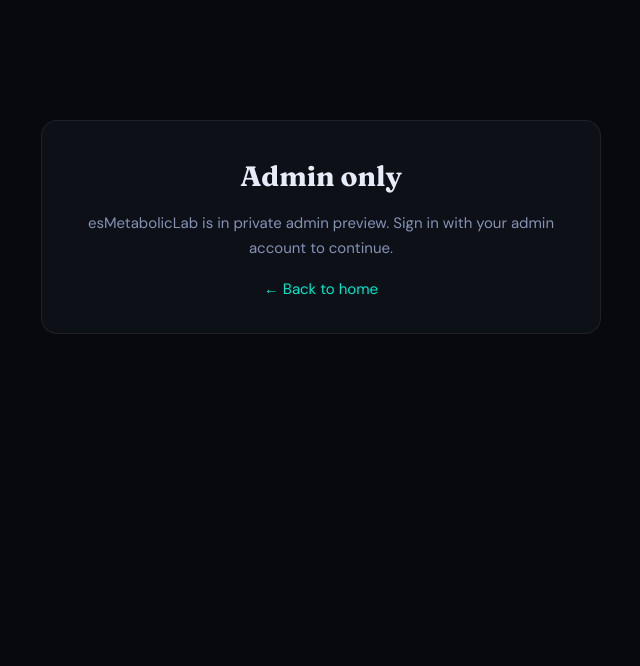
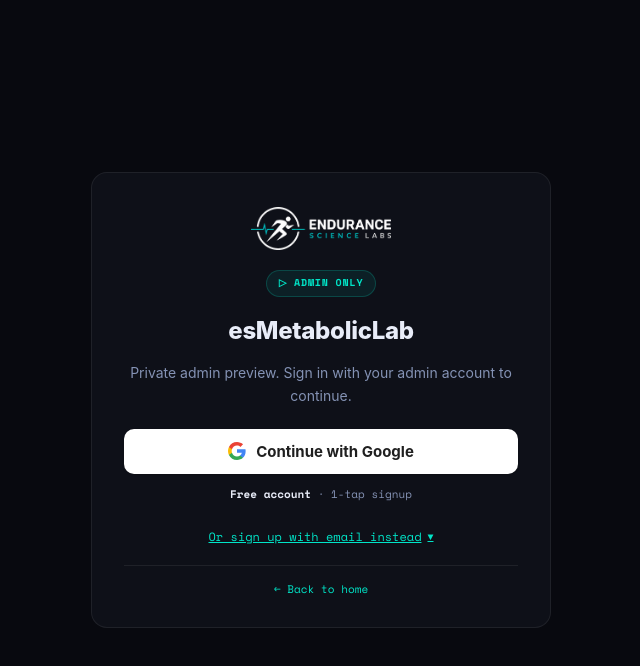
Before and after one commit to austenhughes1/endurancesciencelabs, a plain HTML site: page esmetaboliclab/in-person/index.html in a window 1280 px wide. Shown: the whole page, without its empty margins (319-959 px from the left). Drawn offline with nearby package versions, Linux system fonts and the light colour scheme; no server answers.

Commit message:
Migrate /esmetaboliclab/* admin pages to shared/site.js
All six pages (index, sprint, power-profile, in-person, profile,
tests) now use:
- esLabs.mountNav('#esml-nav', { active: 'esmetlab' }) for the nav
- esLabs.mountAuthGate('#esml-gate', { requireAdmin: true, ... }) for
  the sign-in card (where a gate is appropriate)
- esLabs.onAuthChange for app/gate visibility routing

The non-admin "Coming soon" splash on /esmetaboliclab/index.html stays
as the public face of the lab -- only admins see the shared nav and
admin app on that page. The other admin pages now show the shared
sign-in card with admin-only enforcement instead of the previous
"sign in elsewhere first" gate.

Per-page firebase.initializeApp + ADMIN_UID + onAuthStateChanged
copies all removed.

```diff
--- a/esmetaboliclab/in-person/index.html
+++ b/esmetaboliclab/in-person/index.html
@@ -7,11 +7,9 @@
 <meta name="robots" content="noindex,nofollow">
 <link rel="preconnect" href="https://fonts.googleapis.com">
 <link href="https://fonts.googleapis.com/css2?family=Fraunces:ital,opsz,wght@0,9..144,400;0,9..144,600;0,9..144,700;1,9..144,400&family=DM+Sans:opsz,wght@9..40,300;9..40,400;9..40,500;9..40,600&family=Space+Mono:wght@400;700&display=swap" rel="stylesheet">
+<link rel="stylesheet" href="/shared/site.css">
 <link rel="stylesheet" href="../css/esmetaboliclab.css">
 <style>
-  #gate { max-width: 560px; margin: 120px auto; padding: 32px; background: var(--panel); border: 1px solid var(--border); border-radius: 16px; text-align: center; }
-  #gate h1 { font-family: var(--display); font-size: 28px; margin-bottom: 12px; }
-  #gate p  { color: var(--muted2); font-size: 15px; }
   #app { display: none; }
 
   .ip-includes {
@@ -35,22 +33,10 @@
 </head>
 <body>
 
-<div id="gate">
-  <h1>Admin only</h1>
-  <p>esMetabolicLab is in private admin preview. Sign in with your admin account to continue.</p>
-  <p style="margin-top:16px"><a href="/" style="color:var(--cyan)">← Back to home</a></p>
-</div>
+<div id="esml-gate"></div>
 
 <div id="app">
-<nav class="esml-nav">
-  <a href="/" class="nav-logo"><img src="/images/generic_logo_white_clean.png" alt="Endurance Science Labs" class="nav-logo-img"></a>
-  <div class="nav-links">
-    <a href="/"           class="nav-link">Home</a>
-    <a href="/esformlab/" class="nav-link">Form analysis</a>
-    <a href="/coaching/"  class="nav-link">Coaching</a>
-    <a href="/esmetaboliclab/"  class="nav-link active">Metabolic Testing <span class="nav-pill" style="background:rgba(139,124,248,.18);color:var(--purple)">Preview</span></a>
-  </div>
-</nav>
+<nav class="eslabs-nav" id="esml-nav"></nav>
 
 <div class="page">
   <p style="margin-bottom:12px"><a href="/esmetaboliclab/">← All tools</a></p>
@@ -108,24 +94,28 @@
 <script src="https://www.gstatic.com/firebasejs/10.7.1/firebase-app-compat.js"></script>
 <script src="https://www.gstatic.com/firebasejs/10.7.1/firebase-auth-compat.js"></script>
 <script src="https://www.gstatic.com/firebasejs/10.7.1/firebase-firestore-compat.js"></script>
+<script src="/shared/site.js"></script>
 <script>
-  firebase.initializeApp({
-    apiKey: 'AIzaSyDh4LorLQx1DPovQIA4HM3127fAYpyuaY8',
-    authDomain: 'es-form-labs.firebaseapp.com',
-    projectId: 'es-form-labs',
+  window.__esml = { user: null };
+
+  esLabs.mountNav('#esml-nav', { active: 'esmetlab' });
+  esLabs.mountAuthGate('#esml-gate', {
+    eyebrow: '▷ Admin only',
+    headline: 'esMetabolicLab',
+    sub: 'Private admin preview. Sign in with your admin account to continue.',
+    requireAdmin: true,
+    foot: '<a href="/" style="color:var(--cyan);text-decoration:none">&larr; Back to home</a>'
   });
-  const ADMIN_UID = '2z9Z3K5ZwShvadUuqZmwMv0s1Od2';
-  window.__esml = { user: null };
-  firebase.auth().onAuthStateChanged(function(user) {
-    if (user && user.uid === ADMIN_UID) {
+
+  esLabs.onAuthChange(function(user) {
+    if (user && user.uid === esLabs.ADMIN_UID) {
       window.__esml.user = user;
-      document.getElementById('gate').style.display = 'none';
-      document.getElementById('app').style.display  = 'block';
+      document.getElementById('app').style.display = 'block';
     } else {
-      document.getElementById('gate').style.display = 'block';
-      document.getElementById('app').style.display  = 'none';
+      document.getElementById('app').style.display = 'none';
     }
   });
+
   document.getElementById('footer-year').textContent = new Date().getFullYear();
 </script>
 
```
Also changed, not shown: esmetaboliclab/index.html (+11 -17 lines), esmetaboliclab/power-profile/index.html (+19 -29 lines), esmetaboliclab/profile/index.html (+18 -29 lines), esmetaboliclab/sprint/index.html (+19 -29 lines), esmetaboliclab/tests/index.html (+21 -17 lines).
